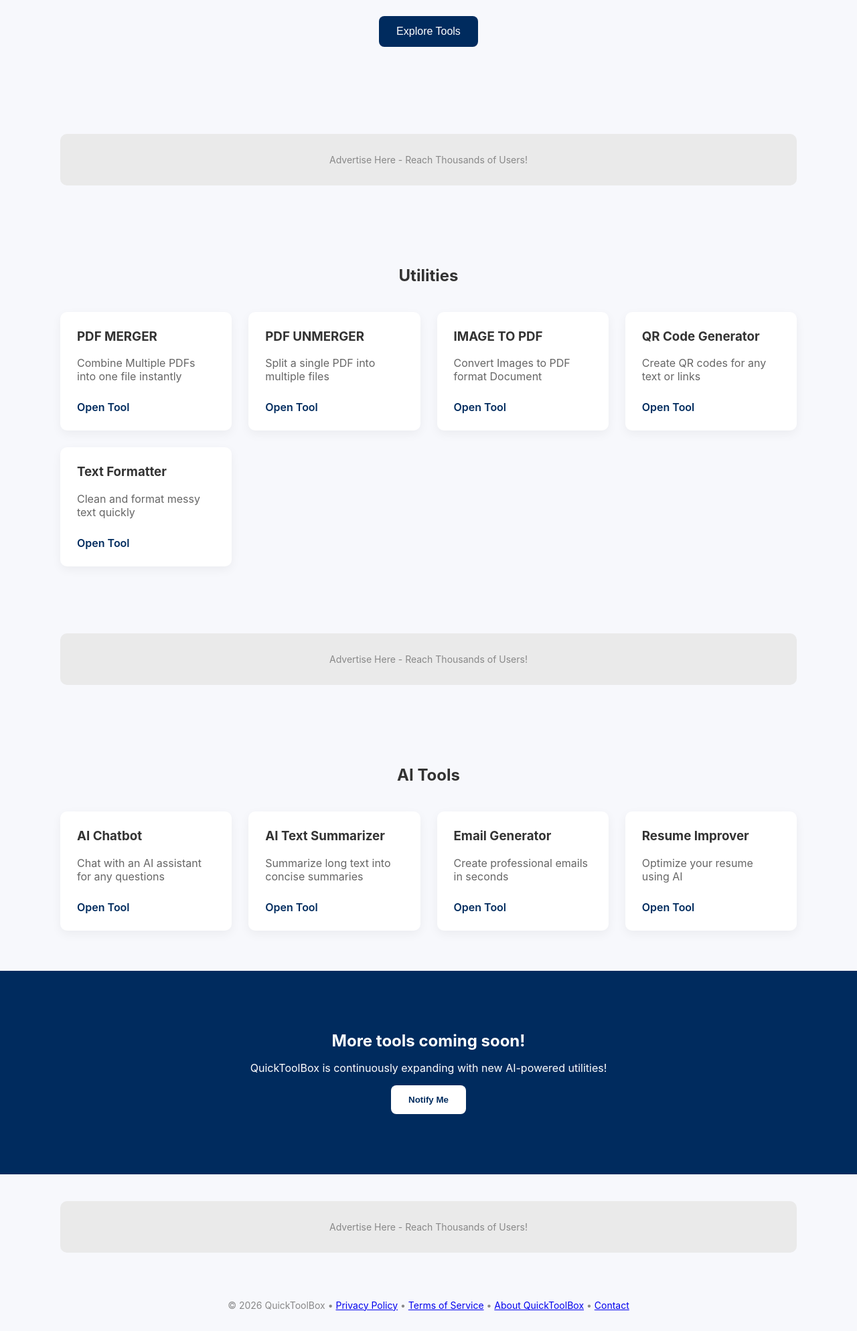
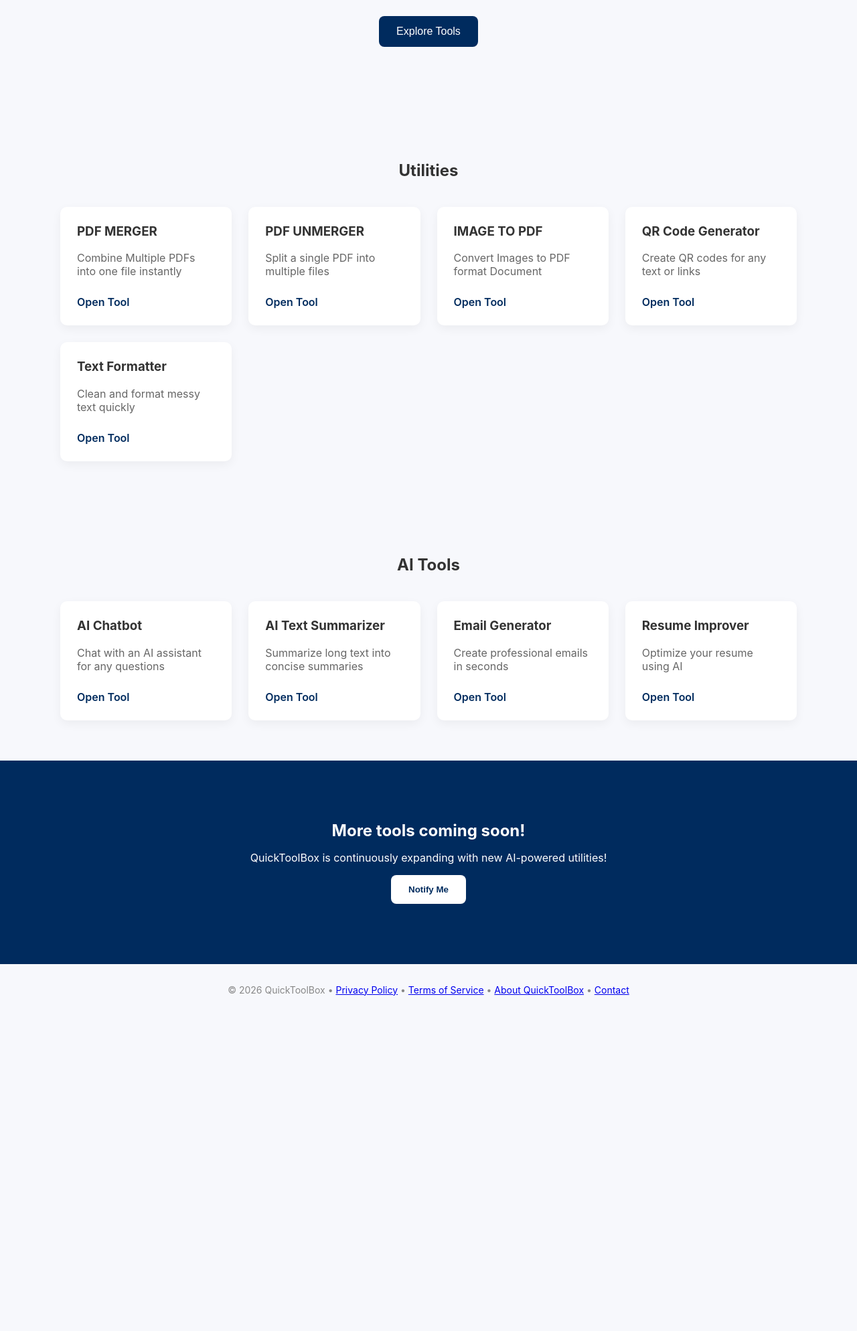
Before and after one commit to dabidyooow/pdf-merger-MVP, a FastAPI app: page / in a window 1280 px wide. Shown: the part 316-2304 px from the top of the page at 67% size. After the commit the page ends 1803 px from the top, so only its background shows below. Run offline with FastAPI, Linux system fonts and the light colour scheme.

Commit message:
commented ads container

```diff
--- a/templates/index.html
+++ b/templates/index.html
@@ -158,11 +158,11 @@
       </section>
 
       <!-- AD BANNER -->
-       <div class="ad-container">
+       <!--<div class="ad-container">
         <div class="ad-box">
             Advertise Here - Reach Thousands of Users!
         </div>
-       </div>
+       </div>-->
 
       <!-- UTILITIES -->
        <section class="section" id="utilities">
@@ -202,11 +202,11 @@
        </section>
 
       <!-- AD BANNER -->
-       <div class="ad-container">
+       <!--<div class="ad-container">
         <div class="ad-box">
             Advertise Here - Reach Thousands of Users!
         </div>
-       </div>
+       </div>-->
 
 
        <!-- AI TOOLS -->
@@ -249,11 +249,13 @@
          </section>
 
 
+
       <!-- AD BANNER -->
-       <div class="ad-container">
+       <!--<div class="ad-container">
         <div class="ad-box">
             Advertise Here - Reach Thousands of Users!
         </div>
+       </div>-->
        </div>
 
          <footer>
```
